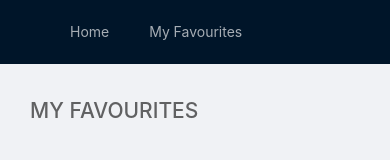
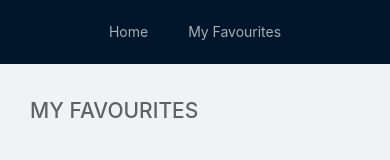
Before and after one commit to MarcosVeio/project-OMDb, a React (Create React App) app: page /favourites in a window 390 px wide. Shown: the top 160 px of the page. Built offline with nearby package versions, Linux system fonts and the light colour scheme; the HTML template or start-up script is replaced by a standard one.

Commit message:
centralized header in the mobile

```diff
--- a/src/styles.css
+++ b/src/styles.css
@@ -33,4 +33,8 @@
         width: 100%!important;
     }
 
+    .menu{
+        justify-content: center
+    }
+
 }
```
